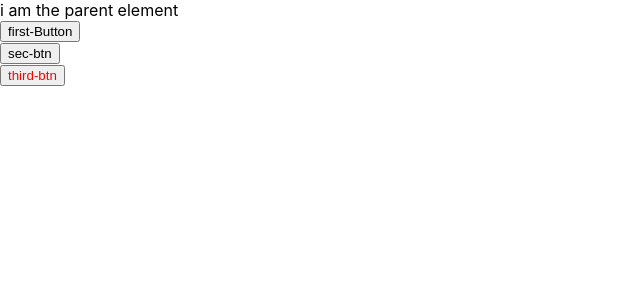
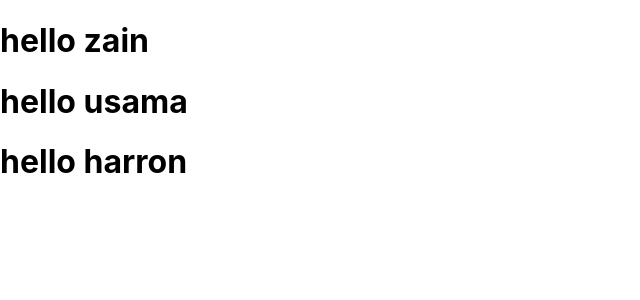
Before and after one commit to zain391/react-class03, a React (Create React App) app in the folder class-03/: page / in a window 1280 px wide. Shown: the top 300 px of the page, without its empty margins (0-640 px from the left). Built offline with nearby package versions, Linux system fonts and the light colour scheme.

Commit message:
third class practice on props
third class practice on props

```diff
--- a/class-03/src/App.js
+++ b/class-03/src/App.js
@@ -1,8 +1,10 @@
-import Parent from "./class02/Buttons/parent";
+import Welcome from "./class-03/components-3/first-props";
 function App() {
   return (
     <div className="App">
-      <Parent/>
+      <Welcome name="zain"/>
+      <Welcome name="usama"/>
+      <Welcome name="harron"/>
     </div>
   );
 }
--- /dev/null
+++ b/class-03/src/class-03/components-3/first-props/index.js
@@ -0,0 +1,10 @@
+function Welcome(props){
+    // let heading=<h4>react is cool</h4>;
+    return(
+        <div>
+            <h1>hello {props.name} </h1>
+            {/* {heading} */}
+        </div>
+    )
+}
+export default Welcome;
```
Also changed, not shown: class-03/info.txt.
